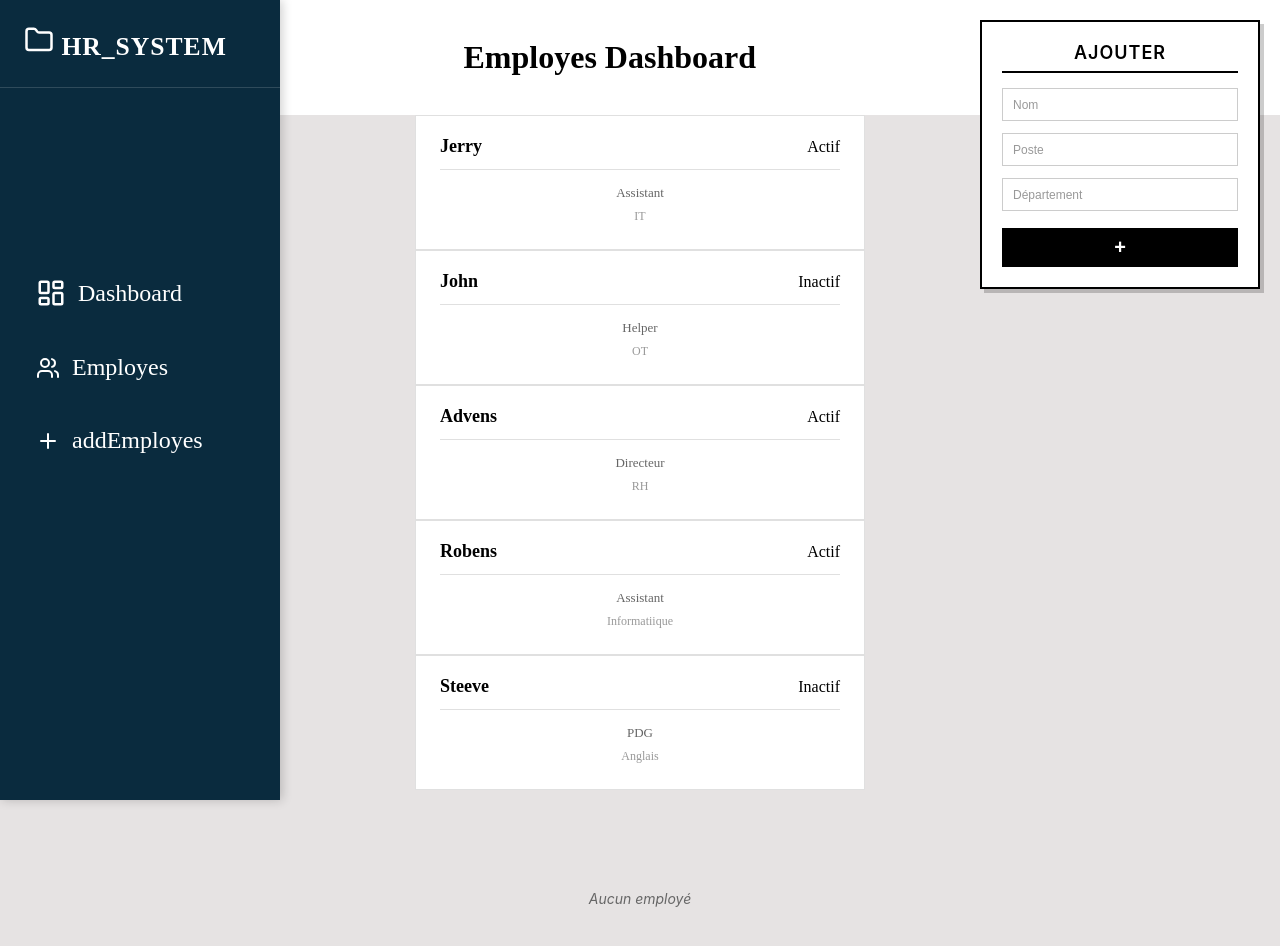
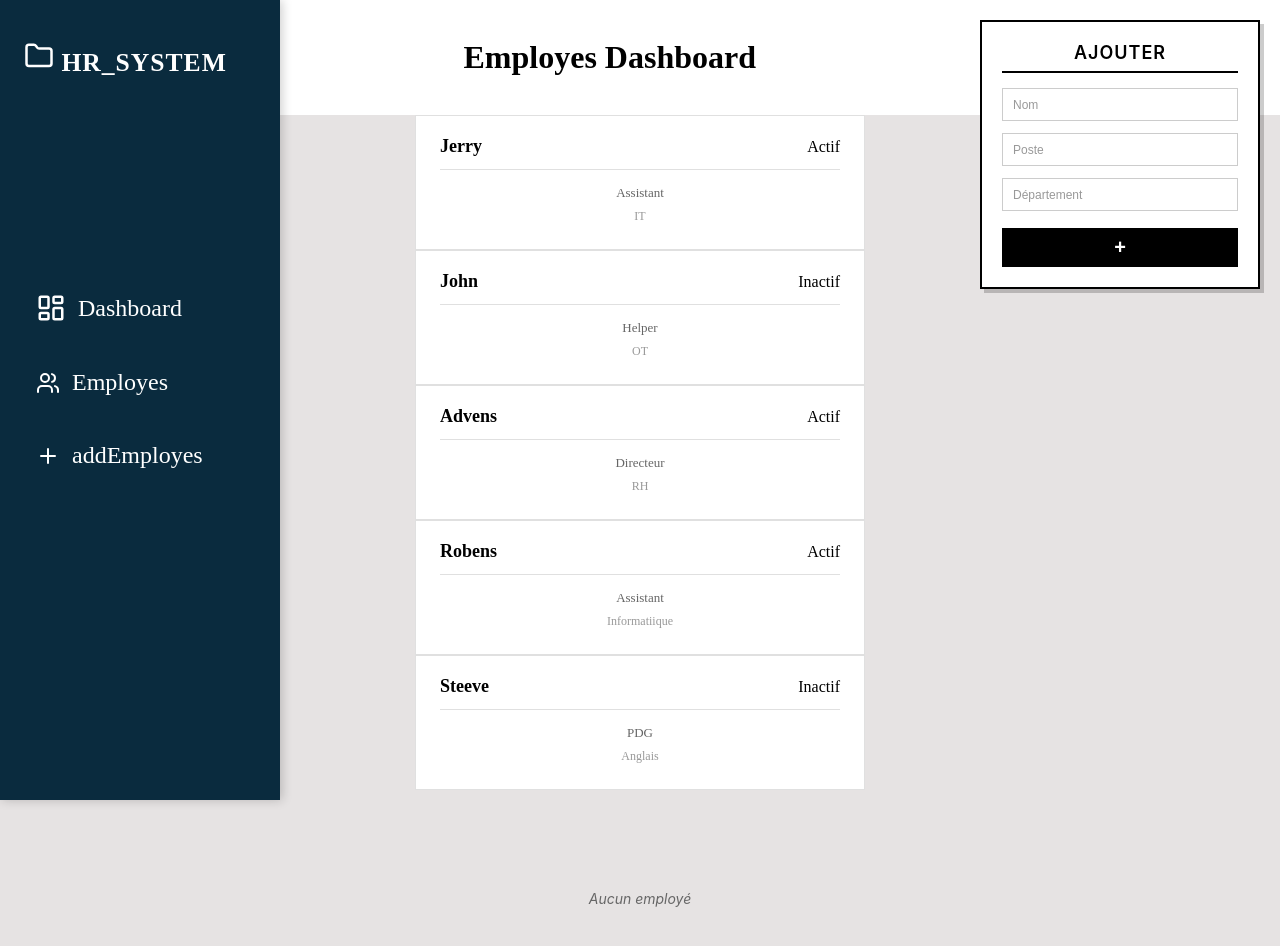
Before and after one commit to jerryinnocent123-ship-it/Capstone-Project, a React (Vite) app: page / in a window 1280 px wide. Shown: the top 946 px of the page. Built offline with nearby package versions, Linux system fonts and the light colour scheme.

Commit message:
retire lign anbal la

```diff
--- a/src/layouts/sideBar.css
+++ b/src/layouts/sideBar.css
@@ -22,8 +22,8 @@
 
 .system-title {
   padding: 25px 24px;
-  border-bottom: 1px solid rgba(255, 255, 255, 0.15);
   margin-bottom: 16px;
+  margin-top: 16px;
 
 }
 
```
